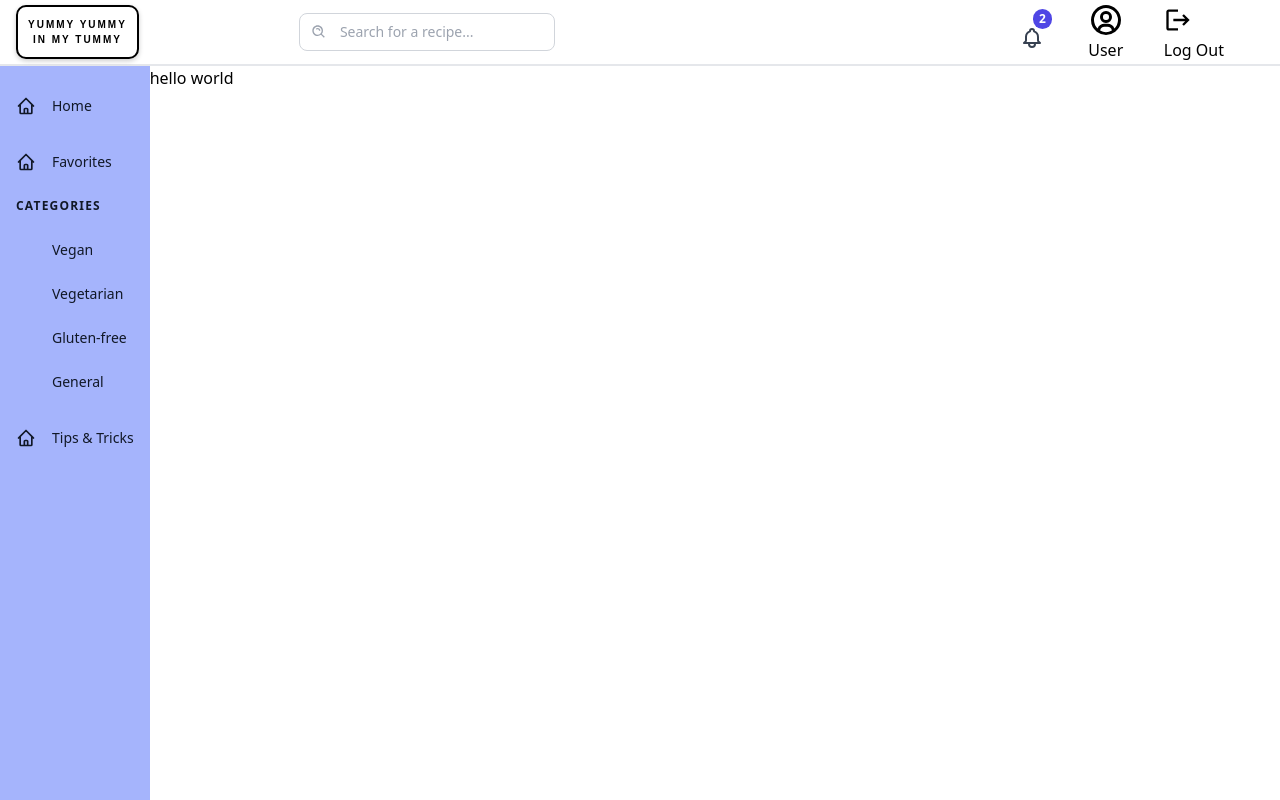
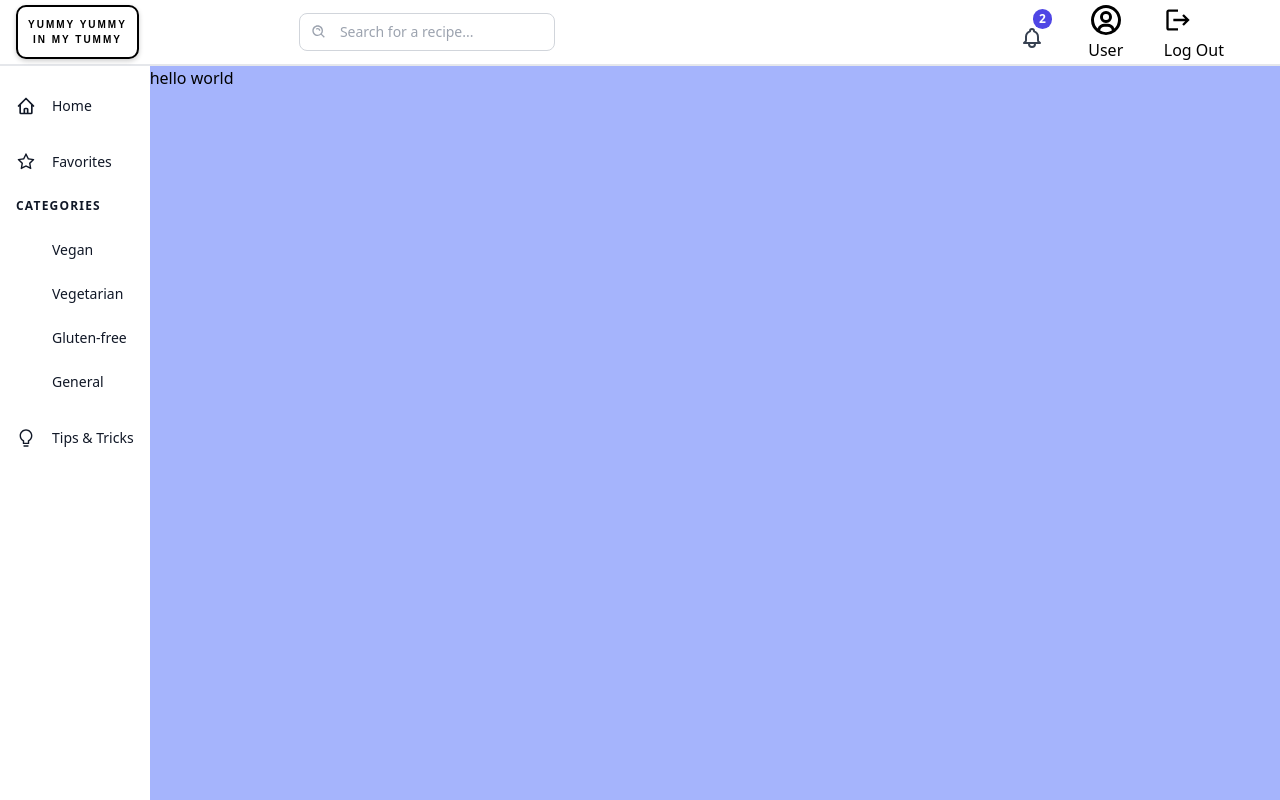
Before and after one commit to sharleenawinja/recipe-sharing-app, a React (Vite) app: page / in a window 1280 px wide. Built offline with nearby package versions, Linux system fonts and the light colour scheme.

Commit message:
sidebar icons and styling for sidebar responsiveness

```diff
--- a/src/components/layout/Header.componet.tsx
+++ b/src/components/layout/Header.componet.tsx
@@ -73,7 +73,7 @@ const Header = () => {
               className="border border-gray-300 focus:ring-indigo-600 focus:border-indigo-600 sm:text-sm w-full rounded-lg pl-10 pr-3 py-2"
             />
           </div>
-          <div className="md:space-x-10 justify-end items-center ml-auto flex space-x-3 mr-10">
+          <div className="md:space-x-10 justify-end items-center ml-auto flex space-x-6 sm:mr-6 md:mr-10">
             {/* clicking notification icon should take you to a page with all the notifications */}
             <NotificationBell />
             <div className="justify-center items-center flex flex-col relative">
--- a/src/components/layout/SideBar.component.tsx
+++ b/src/components/layout/SideBar.component.tsx
@@ -51,10 +51,17 @@ const Sidebar = () => {
   };
 
   return (
-    <div className="h-full flex flex-col">
+    <div
+      className={`h-full flex flex-col md:bg-white ${
+        isVisible ? "bg-white" : "bg-indigo-300 "
+      }`}
+    >
       <Hamburger toggleSideBar={toggleSideBar} />
-      {isVisible || window.matchMedia("(min-width: 768px)").matches ? (
-        <div className="flex-col pt-5 flex bg-indigo-300 space-y-4 block flex-grow">
+      <div
+        className={`flex-col pt-5 flex space-y-4 md:block flex-grow ${
+          isVisible ? "block" : "hidden"
+        }`}
+      >
         <div>
           <a
             href="#"
@@ -88,18 +95,12 @@ const Sidebar = () => {
             <span>
               <svg
                 className="flex-shrink-0 w-5 h-5 mr-4"
-                  xmlns="http://www.w3.org/2000/svg"
-                  fill="none"
-                  viewBox="0 0 24 24"
-                  stroke="currentColor"
-                  stroke-width="2"
+                viewBox="0 0 1024 1024"
+                fill="currentColor"
+                height="1em"
+                width="1em"
               >
-                  <path
-                    stroke-linecap="round"
-                    stroke-linejoin="round"
-                    d="M3 12l2-2m0 0l7-7 7 7M5 10v10a1 1 0 001 1h3m10-11l2 2m-2-2v10a1
-                              1 0 01-1 1h-3m-6 0a1 1 0 001-1v-4a1 1 0 011-1h2a1 1 0 011 1v4a1 1 0 001 1m-6 0h6"
-                  />
+                <path d="M908.1 353.1l-253.9-36.9L540.7 86.1c-3.1-6.3-8.2-11.4-14.5-14.5-15.8-7.8-35-1.3-42.9 14.5L369.8 316.2l-253.9 36.9c-7 1-13.4 4.3-18.3 9.3a32.05 32.05 0 00.6 45.3l183.7 179.1-43.4 252.9a31.95 31.95 0 0046.4 33.7L512 754l227.1 119.4c6.2 3.3 13.4 4.4 20.3 3.2 17.4-3 29.1-19.5 26.1-36.9l-43.4-252.9 183.7-179.1c5-4.9 8.3-11.3 9.3-18.3 2.7-17.5-9.5-33.7-27-36.3zM664.8 561.6l36.1 210.3L512 672.7 323.1 772l36.1-210.3-152.8-149L417.6 382 512 190.7 606.4 382l211.2 30.7-152.8 148.9z" />
               </svg>
             </span>
             <span>Favorites</span>
@@ -123,25 +124,18 @@ const Sidebar = () => {
             <span>
               <svg
                 className="flex-shrink-0 w-5 h-5 mr-4"
-                  xmlns="http://www.w3.org/2000/svg"
-                  fill="none"
-                  viewBox="0 0 24 24"
-                  stroke="currentColor"
-                  stroke-width="2"
+                viewBox="0 0 1024 1024"
+                fill="currentColor"
+                height="1em"
+                width="1em"
               >
-                  <path
-                    stroke-linecap="round"
-                    stroke-linejoin="round"
-                    d="M3 12l2-2m0 0l7-7 7 7M5 10v10a1 1 0 001 1h3m10-11l2 2m-2-2v10a1
-                              1 0 01-1 1h-3m-6 0a1 1 0 001-1v-4a1 1 0 011-1h2a1 1 0 011 1v4a1 1 0 001 1m-6 0h6"
-                  />
+                <path d="M632 888H392c-4.4 0-8 3.6-8 8v32c0 17.7 14.3 32 32 32h192c17.7 0 32-14.3 32-32v-32c0-4.4-3.6-8-8-8zM512 64c-181.1 0-328 146.9-328 328 0 121.4 66 227.4 164 284.1V792c0 17.7 14.3 32 32 32h264c17.7 0 32-14.3 32-32V676.1c98-56.7 164-162.7 164-284.1 0-181.1-146.9-328-328-328zm127.9 549.8L604 634.6V752H420V634.6l-35.9-20.8C305.4 568.3 256 484.5 256 392c0-141.4 114.6-256 256-256s256 114.6 256 256c0 92.5-49.4 176.3-128.1 221.8z" />
               </svg>
             </span>
             <span>Tips & Tricks</span>
           </a>
         </div>
       </div>
-      ) : null}
     </div>
   );
 };
--- a/src/components/testcomponent.tsx
+++ b/src/components/testcomponent.tsx
@@ -10,7 +10,7 @@ const Test = () => {
         </div>
         <div className="flex flex-grow">
           <Sidebar />
-          <h1 className="bg-blue">hello world</h1>
+          <h1 className="bg-indigo-300 flex-grow">hello world</h1>
         </div>
       </div>
     </>
```
Lines whose indentation alone changed are shown as unchanged.
